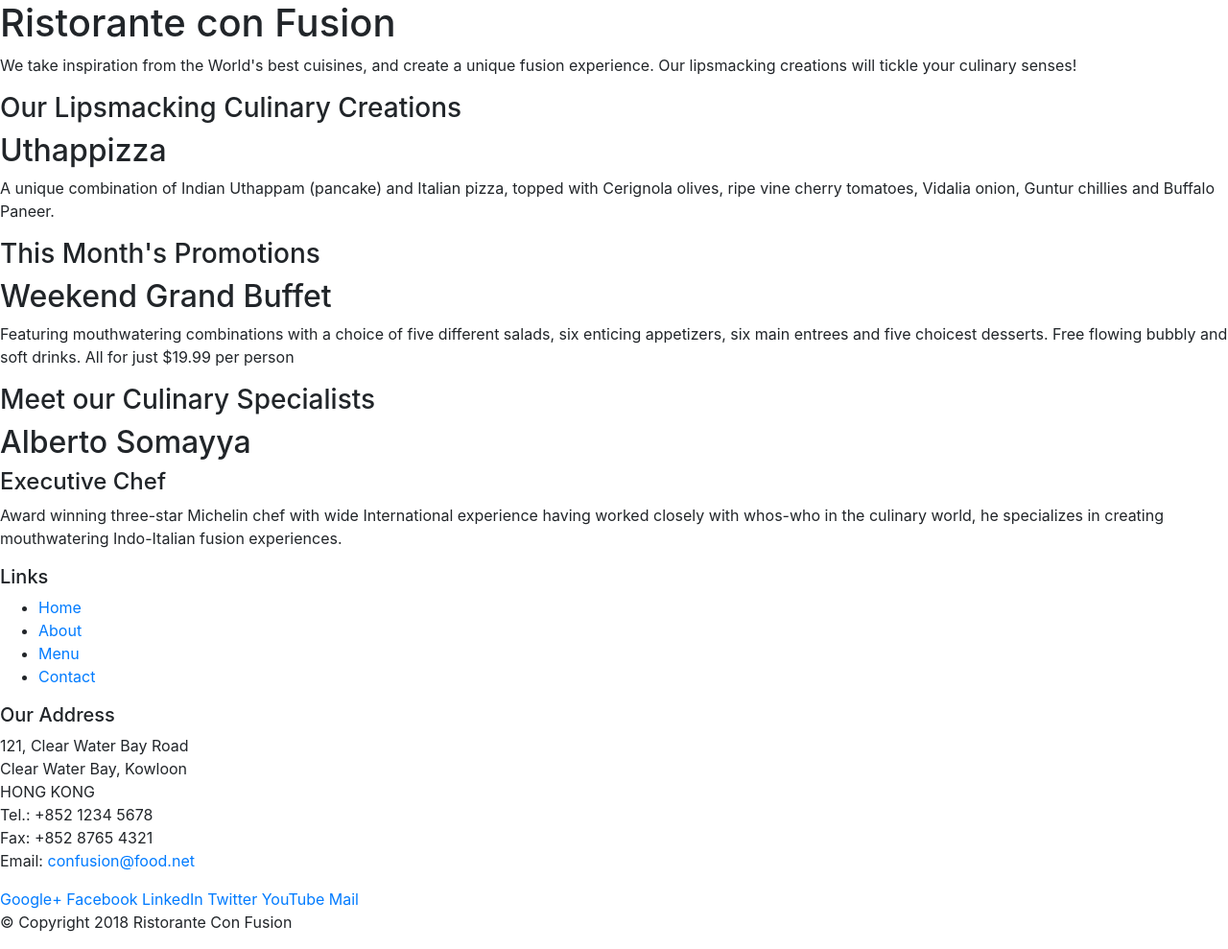
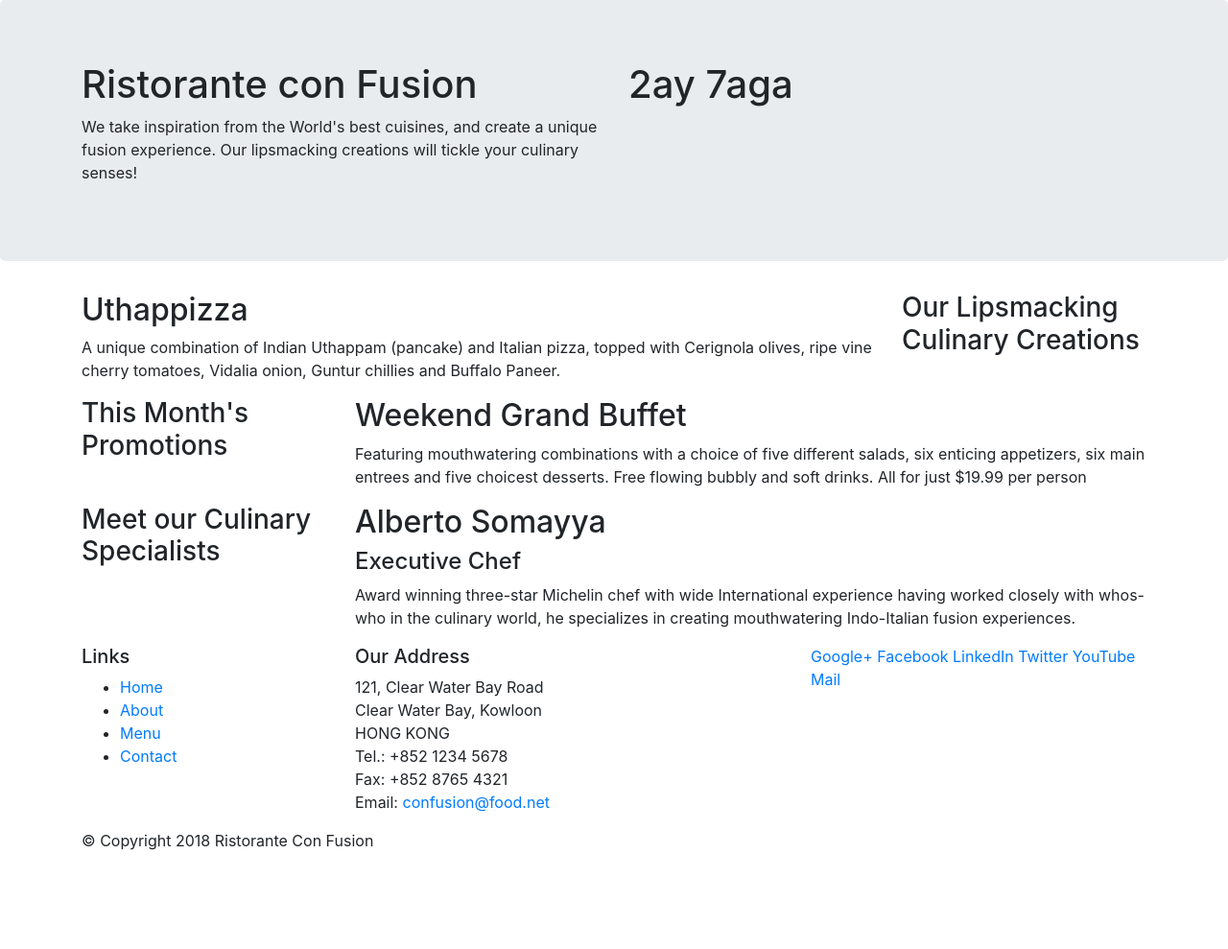
Before and after one commit to EsraaAfifi/bootstrap-coursera, a website: page index.html in a window 1280 px wide. Shown: the whole page at 96% size. After the commit the page ends 904 px from the top, so only its background shows below. Drawn offline with nearby package versions, Linux system fonts and the light colour scheme.

Commit message:
bootstrap grid system Part1

```diff
--- a/index.html
+++ b/index.html
@@ -14,46 +14,49 @@
 
 <body>
 
-    <header>
-        <div>
-            <div>
-                <div>
+    <header class="jumbotron">
+        <div class="container">
+            <div class="row">
+                <div class="col-12 col-sm-6">
                     <h1>Ristorante con Fusion</h1>
                     <p>We take inspiration from the World's best cuisines, and create a unique fusion experience. Our lipsmacking creations will tickle your culinary senses!</p>
                 </div>
-                <div>
+                <div class="col-12 col-sm">
+                <h1>2ay 7aga </h1>
                 </div>
             </div>
         </div>
     </header>
 
-    <div>
-        <div>
-            <div>
+    <div class="container">
+        <div class="row">
+        <!--order-sm-last: will shift the content to the right side-->
+        <!--order-sm-first: will shift the content to the left side at the page at first-->
+            <div class="col-12 col-sm-4 order-sm-last col-md-3">
                 <h3>Our Lipsmacking Culinary Creations</h3>
             </div>
-            <div>
+            <div class="col col-sm order-sm-first col-md">  <!--this will ocuupy the remaining of the above cols-->
                 <h2>Uthappizza</h2>
                 <p>A unique combination of Indian Uthappam (pancake) and Italian pizza, topped with Cerignola olives, ripe vine cherry tomatoes, Vidalia onion, Guntur chillies and Buffalo Paneer.</p>
             </div>
         </div>
 
 
-        <div>
-            <div>
+        <div class="row">
+            <div class="col-12 col-sm-4 col-md-3">
                 <h3>This Month's Promotions</h3>
             </div>
-            <div>
+            <div class="col-12 col-sm">
                 <h2>Weekend Grand Buffet</h2>
                 <p>Featuring mouthwatering combinations with a choice of five different salads, six enticing appetizers, six main entrees and five choicest desserts. Free flowing bubbly and soft drinks. All for just $19.99 per person </p>
             </div>
         </div>
 
-        <div>
-            <div>
+        <div class="row">
+            <div class="col-12 col-sm-4 col-md-3">
                 <h3>Meet our Culinary Specialists</h3>
             </div>
-            <div>
+            <div class="col-12 col-sm">
                 <h2>Alberto Somayya</h2>
                 <h4>Executive Chef</h4>
                 <p>Award winning three-star Michelin chef with wide International experience having worked closely with whos-who in the culinary world, he specializes in creating mouthwatering Indo-Italian fusion experiences. </p>
@@ -62,9 +65,9 @@
     </div>
 
     <footer>
-        <div>
-            <div>
-                <div>
+        <div class="container">
+            <div class="row">
+                <div class="col-4 col-sm-2"> <!--this will ocuupy 4cols for exta small screens, and 2 cols for small to extra large-->
                     <h5>Links</h5>
                     <ul>
                         <li><a href="#">Home</a></li>
@@ -73,7 +76,8 @@
                         <li><a href="#">Contact</a></li>
                     </ul>
                 </div>
-                <div>
+                <!--this content is shifteed by 1 col to the right becaude of "offset-1"-->
+                <div class="col-7 offset-1 col-sm-5">
                     <h5>Our Address</h5>
                     <address>
 		              121, Clear Water Bay Road<br>
@@ -84,7 +88,7 @@
 		              Email: <a href="mailto:confusion@food.net">confusion@food.net</a>
 		           </address>
                 </div>
-                <div>
+                <div class="col-12 col-sm-4">
                     <div>
                         <a href="http://google.com/+">Google+</a>
                         <a href="http://www.facebook.com/profile.php?id=">Facebook</a>
@@ -95,8 +99,8 @@
                     </div>
                 </div>
            </div>
-           <div>
-                <div>
+           <div class="row">
+                <div class="col-auto">
                     <p>© Copyright 2018 Ristorante Con Fusion</p>
                 </div>
            </div>
```
Also changed, not shown: 1 other file.
